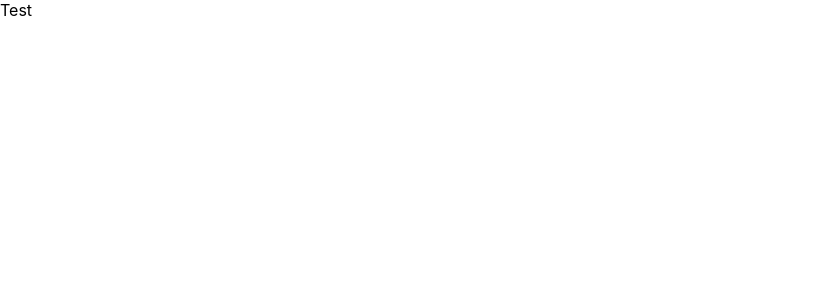
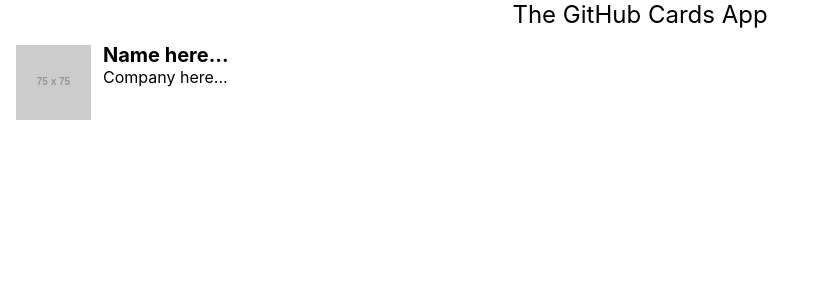
Before and after one commit to MikeUpjohn/LearningReact2, a React (Create React App) app in the folder github-cards/: page / in a window 1280 px wide. Shown: the top 300 px of the page, without its empty margins (0-826 px from the left). Built offline with nearby package versions, Linux system fonts and the light colour scheme.

Commit message:
Adding cards component

```diff
--- a/github-cards/src/App.css
+++ b/github-cards/src/App.css
@@ -6,12 +6,20 @@
   width: 75px;
 }
 
-.github-profile img .info {
+.github-profile .info {
   display:inline-block;
   margin-left:12px;
+  position: relative;
+  top:-37px;
 }
 
-.github-profile img .info .name {
+.github-profile .info .name {
     font-size:1.25rem;
     font-weight:bold;
 }
+
+.header {
+  text-align: center;
+  font-size: 1.5rem;
+  margin-bottom: 1rem;
+}
--- a/github-cards/src/App.js
+++ b/github-cards/src/App.js
@@ -1,9 +1,17 @@
 import React from 'react';
+
+import Card from './Components/Card/Card';
+
 import './App.css';
 
 class App extends React.Component {
   render() {
-    return <div className="header">{this.props.title}</div>
+    return (
+      <div>
+        <div className="header">{this.props.title}</div>
+        <Card />
+      </div>
+    )
   }
 }
 
--- /dev/null
+++ b/github-cards/src/Components/Card/Card.js
@@ -0,0 +1,18 @@
+import React from 'react';
+import './Card.css';
+
+class Card extends React.Component {
+    render() {
+        return (
+            <div className="github-profile">
+                <img src="https://placehold.it/75" />
+                <div className="info">
+                    <div className="name">Name here...</div>
+                    <div className="company">Company here...</div>
+                </div>
+            </div>
+        )
+    }
+}
+
+export default Card;
--- a/github-cards/src/index.js
+++ b/github-cards/src/index.js
@@ -7,7 +7,7 @@
 const root = ReactDOM.createRoot(document.getElementById('root'));
 root.render(
   <React.StrictMode>
-    <App title="Test"/>
+    <App title="The GitHub Cards App" />
   </React.StrictMode>
 );
 
```
Also changed, not shown: github-cards/src/Components/Card/Card.css (added).
